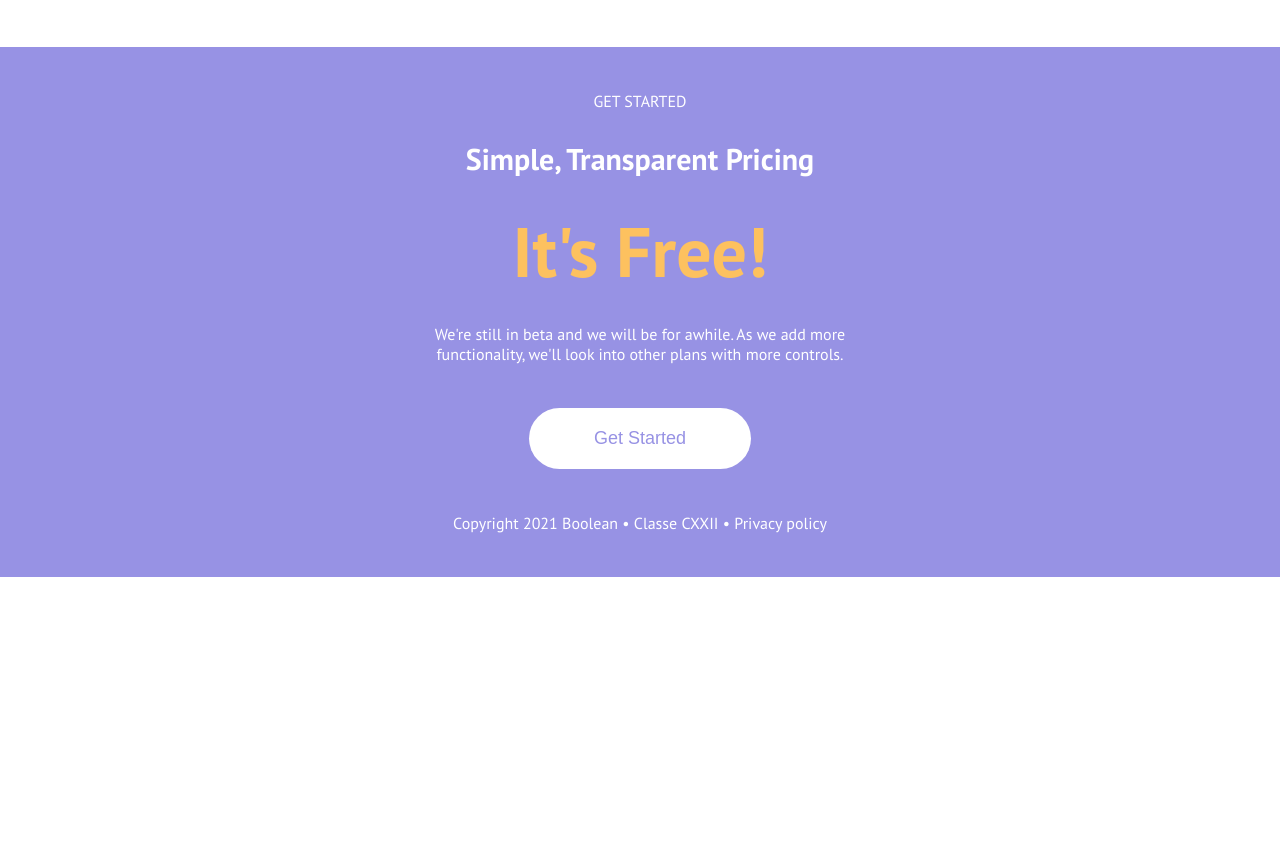
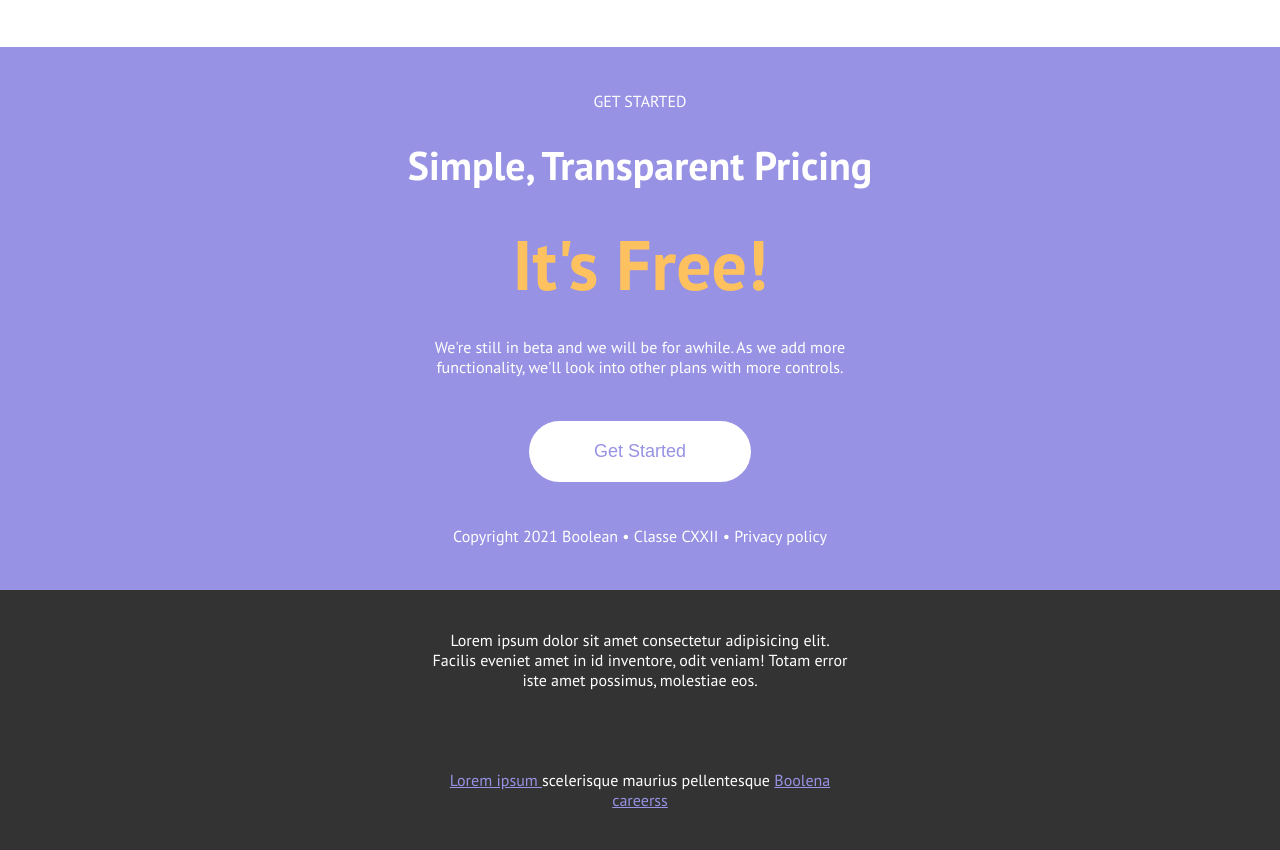
Before and after one commit to CristiniLorenzo/htmlcss-responsive-layout, a plain HTML site: page index.html in a window 1280 px wide. Shown: the part 4428-5278 px from the top of the page. Before the commit the page ends 5005 px from the top, so only its background shows below. Drawn offline with Linux system fonts and the light colour scheme.

Commit message:
feat: add footer

```diff
--- a/index.html
+++ b/index.html
@@ -300,5 +300,15 @@
             </div>
         </section>
     </main>
+    <footer>
+        <div class="container">
+            <p>
+                Lorem ipsum dolor sit amet consectetur adipisicing elit. Facilis eveniet amet in id inventore, odit veniam! Totam error iste amet possimus, molestiae eos.
+            </p>
+            <p>
+                <a href="#"> Lorem ipsum </a> scelerisque maurius pellentesque <a href="#">Boolena careerss</a>
+            </p>
+        </div>
+    </footer>
 </body>
 </html>
--- a/style.css
+++ b/style.css
@@ -347,7 +347,7 @@ nav ul li a{
     padding: 30px 0;
 }
 .get-started h2{
-    font-size: 30px;
+    font-size: 40px;
 }
 .get-started h1{
     font-size: 70px;
@@ -364,8 +364,26 @@ nav ul li a{
 .get-started * :not(button){
     padding: 14px 0;
 }
-
-
+ /*------------------
+    END OF GET STARTED
+ ---------------- */
+  /*------------------
+    FOOTER
+ ---------------- */
+footer{
+    background-color: #333333;
+    color: #fff;
+}
+footer .container{
+    max-width: 460px;
+    text-align: center;
+}
+footer .container > *{
+    padding: 40px 0;
+}
+footer a{
+    color: #9792E4;
+}
 /*------------------
     RESPONSIVE
  ---------------- */
```
